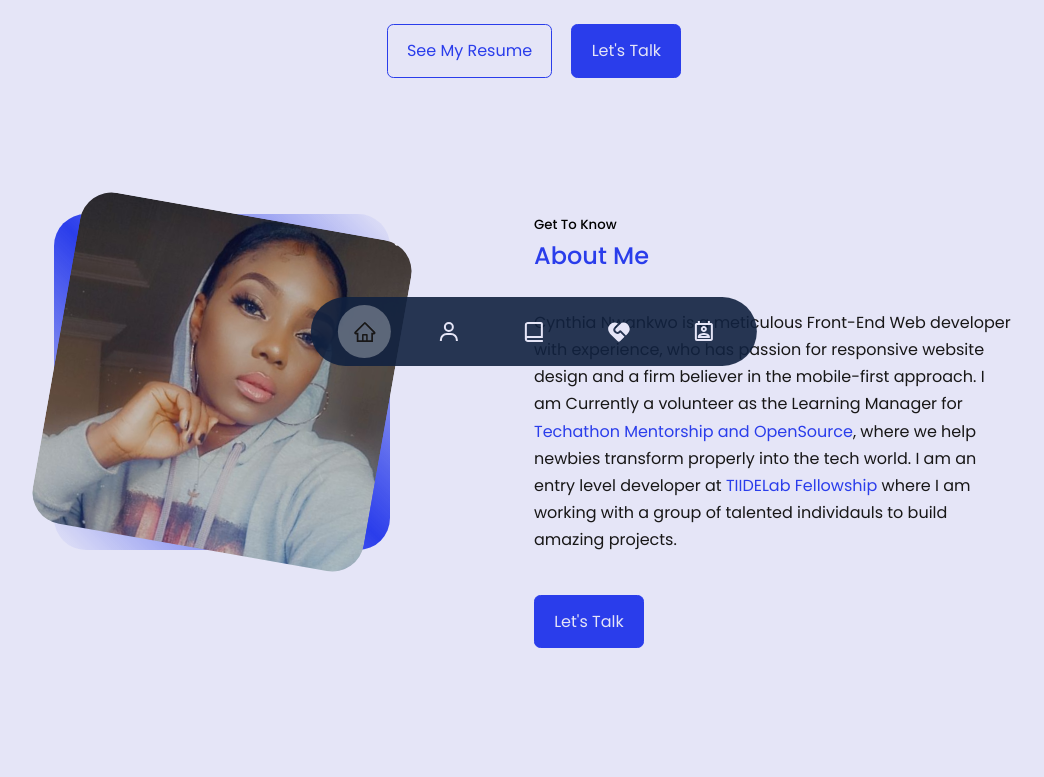
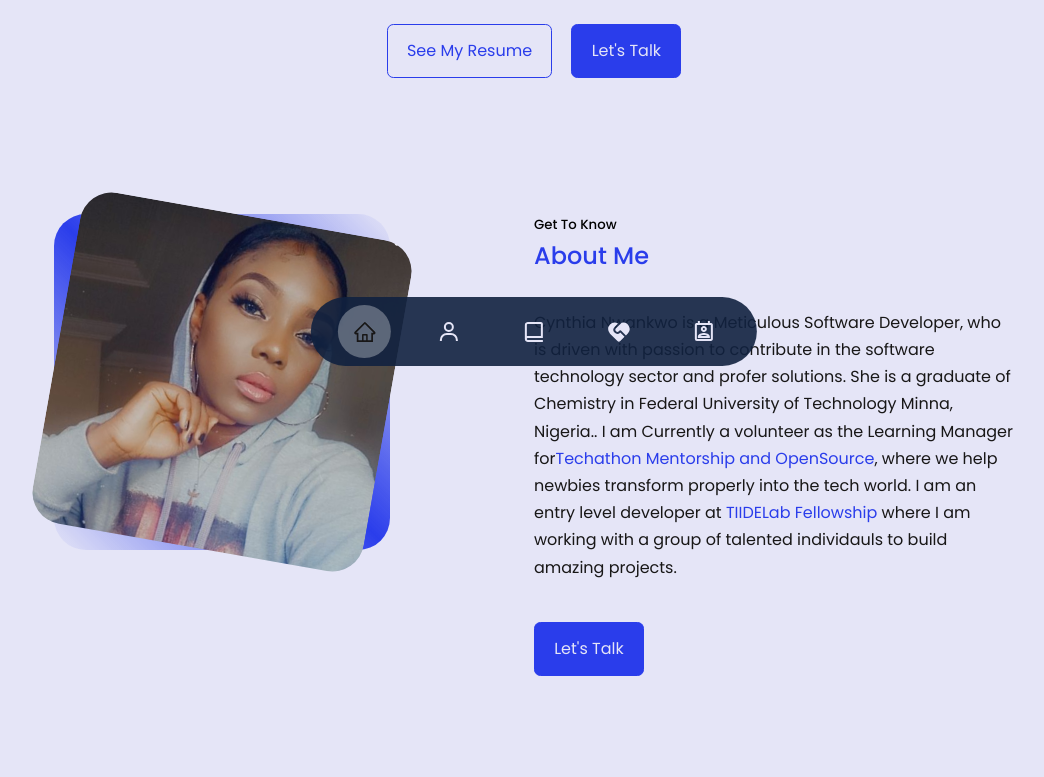
Before and after one commit to CydaCode/portfolio, a React (Create React App) app: page / in a window 1280 px wide. Shown: the part 418-1195 px from the top of the page, without its empty margins (106-1150 px from the left). Built offline with nearby package versions, Linux system fonts and the light colour scheme.

Commit message:
Updated the About folder

```diff
--- a/src/components/About/About.js
+++ b/src/components/About/About.js
@@ -21,10 +21,16 @@ const About = () => {
         <h5 className='center'>Get To Know</h5>
         <h2 className='ho center'>About Me </h2>
           <p>
-          Cynthia Nwankwo is a meticulous Front-End Web developer with
-          experience, who has passion for responsive website design and a
-          firm believer in the mobile-first approach. I am Currently a volunteer as the Learning Manager for <span className='ho'>Techathon Mentorship and OpenSource</span>, where we help newbies transform properly into the tech world.
-          I am an entry level developer at <a href='https://tiidelab.com/'>TIIDELab Fellowship</a> where I am working with a group of talented individauls to build amazing projects.
+          Cynthia Nwankwo is a Meticulous Software Developer,
+          who is driven with passion to contribute in the software
+          technology sector and profer solutions. She is a graduate
+          of Chemistry in Federal University of Technology Minna, Nigeria..
+          I am Currently a volunteer as the Learning Manager for
+          <span className='ho'>Techathon Mentorship and OpenSource</span>,
+          where we help newbies transform properly into the tech world.
+          I am an entry level developer at <a href='https://tiidelab.com/'>
+          TIIDELab Fellowship</a> where I am working with a group of talented
+          individauls to build amazing projects.
           </p>
           <a href='#contact' className='btn btn-primary'>Let's Talk</a>
         </div>
```
